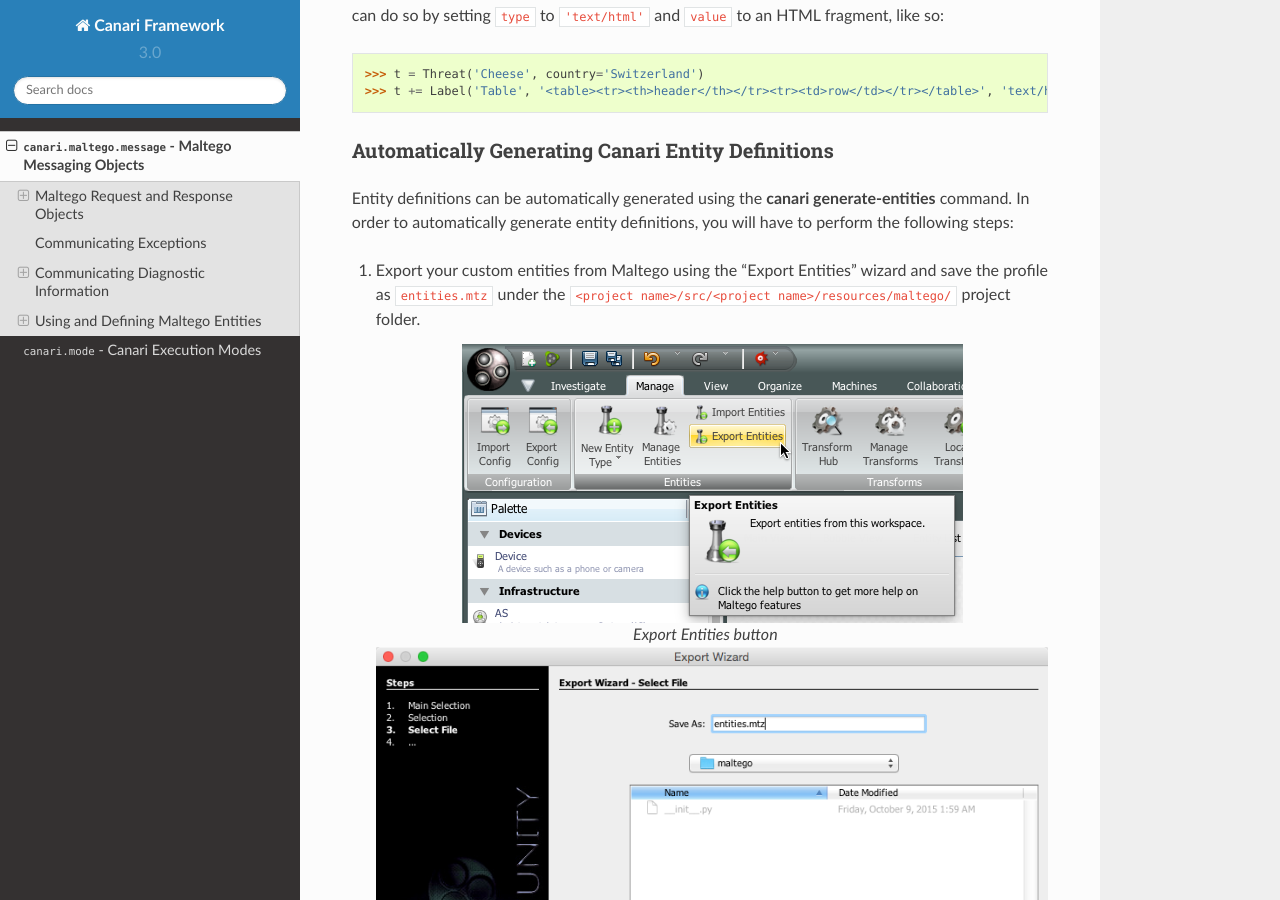
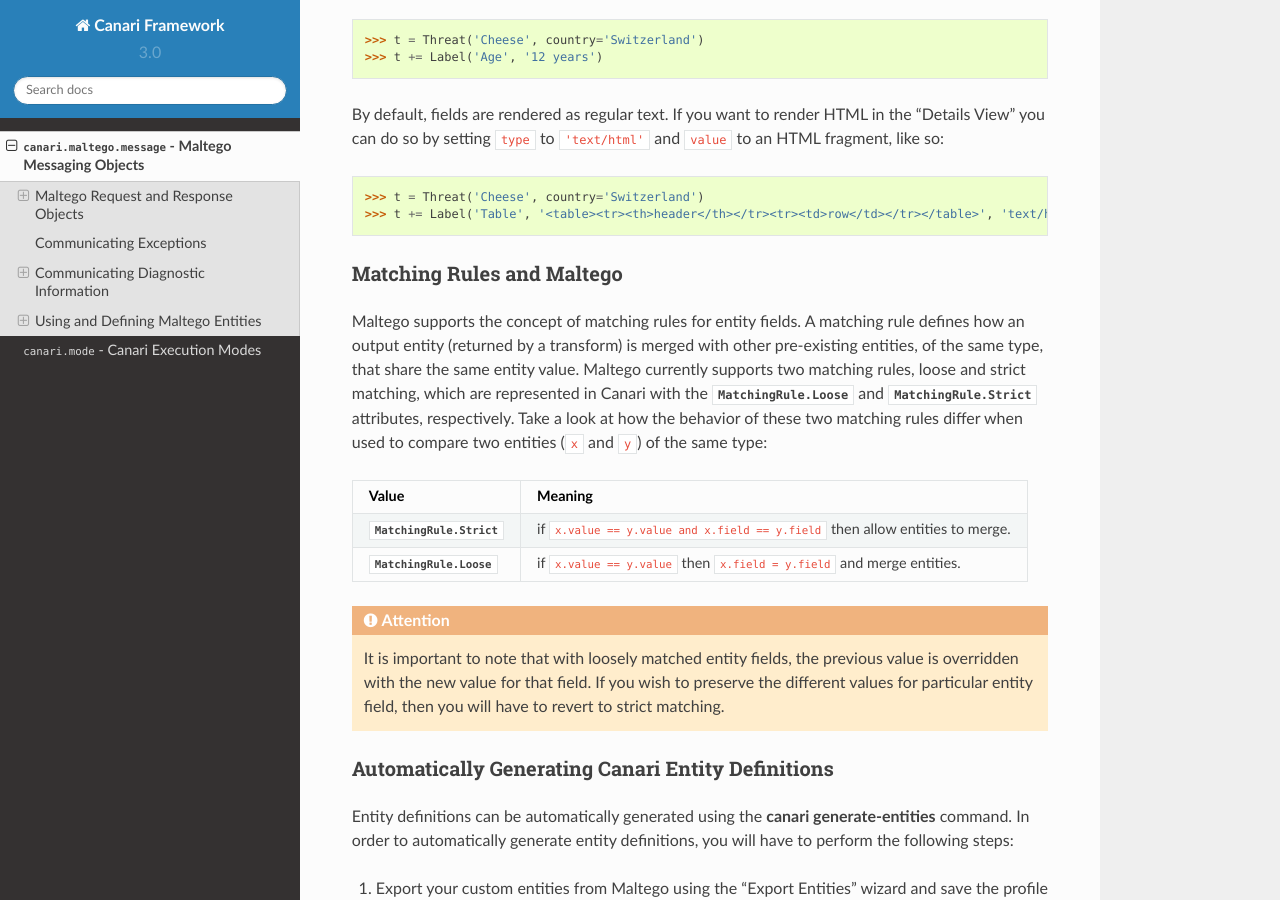
Before and after one commit to malleum-inc/canari3, a Sphinx documentation site: the page built from docs/canari.maltego.message.rst, in a window 1280 px wide and 900 px high, scrolled down 26730 px. Built offline with Sphinx 7.4.7 and the Read the Docs theme 2.0.0, drawn with Linux system fonts in a browser that asks for light colours; some of the changed text lies outside the part shown.

Commit message:
First draft of `canari.maltego.message` module documentation

```diff
--- a/docs/canari.maltego.message.rst
+++ b/docs/canari.maltego.message.rst
@@ -65,7 +65,8 @@
     <canari.maltego.message.MaltegoTransformResponseMessage object at 0x10e99e150>
 
 However, if you're a transform developer you will never really need to use the :meth:`render` or :meth:`parse` methods
-as they are primarily used by the ``dispatcher``, ``canari debug-transform``, and ``plume`` transform runners.
+as they are primarily used by the :program:`dispatcher`, :program:`canari debug-transform`, and :program:`plume`
+transform runners.
 
 Maltego Request and Response Objects
 ------------------------------------
@@ -98,7 +99,7 @@
     .. attribute:: parameters
 
         In **local transform execution mode**, :attr:`parameters` is a list of extraneous command line arguments
-        not handled by the Canari ``dispatcher``. This is useful in scenarios where you want to use command line
+        not handled by the Canari :program:`dispatcher`. This is useful in scenarios where you want to use command line
         arguments to manage the behavior of a transform, for example::
 
                 # transform executed using 'dispatcher foo.transforms.HelloWorld -u Bob'
@@ -698,7 +699,7 @@
 
     :keyword str description: The "Description" of the entity field in Maltego.
     :keyword str display_name: The "Property display name" of the entity field in Maltego.
-    :keyword str matching_rule: The default matching rule for the entity field (default: :attr:`MatchingRule.Strict`).
+    :keyword MatchingRule matching_rule: The default matching rule for the entity field (default: :attr:`MatchingRule.Strict`).
     :keyword str alias: The alias for the "Unique property name". Used for backwards compatible entity fields.
     :keyword str error_msg: The custom error message that gets displayed when a :exc:`ValidationError` is raised.
     :keyword bool is_value: ``True`` if the property is the main property, else ``False`` (default).
@@ -953,6 +954,10 @@
     :param MatchingRule matching_rule: the matching rule for this field, either :attr:`MatchingRule.Strict` (default) or
                                        :attr:`MatchingRule.Loose`.
 
+.. seealso::
+
+    :ref:`Matching rules<matching_rules>` for more information on matching rules and how they relate to Maltego graph behavior.
+
 Fields that are pre-defined (or statically defined) for a particular entity in Maltego do not require the specification
 of the ``display_name`` argument. The display name defined in Maltego will be used instead. The ``display_name``
 argument is particularly important for dynamic fields (fields that are not part of the entity definition in Maltego).
@@ -1014,6 +1019,28 @@
     >>> t = Threat('Cheese', country='Switzerland')
     >>> t += Label('Table', '<table><tr><th>header</th></tr><tr><td>row</td></tr></table>', 'text/html')
 
+.. _matching_rules:
+
+Matching Rules and Maltego
+^^^^^^^^^^^^^^^^^^^^^^^^^^
+Maltego supports the concept of matching rules for entity fields. A matching rule defines how an output entity (returned
+by a transform) is merged with other pre-existing entities, of the same type, that share the same entity value.
+Maltego currently supports two matching rules, loose and strict matching, which are represented in Canari with the
+:attr:`MatchingRule.Loose` and :attr:`MatchingRule.Strict` attributes, respectively. Take a look at how the behavior of
+these two matching rules differ when used to compare two entities (``x`` and ``y``) of the same type:
+
+.. csv-table::
+    :header: Value,Meaning
+
+    :attr:`MatchingRule.Strict`,if ``x.value == y.value and x.field == y.field`` then allow entities to merge.
+    :attr:`MatchingRule.Loose`,if ``x.value == y.value`` then ``x.field = y.field`` and merge entities.
+
+.. attention::
+
+    It is important to note that with loosely matched entity fields, the previous value is overridden with the new
+    value for that field. If you wish to preserve the different values for particular entity field, then you will have
+    to revert to strict matching.
+
 Automatically Generating Canari Entity Definitions
 ^^^^^^^^^^^^^^^^^^^^^^^^^^^^^^^^^^^^^^^^^^^^^^^^^^
 Entity definitions can be automatically generated using the :program:`canari generate-entities` command. In order to
```
